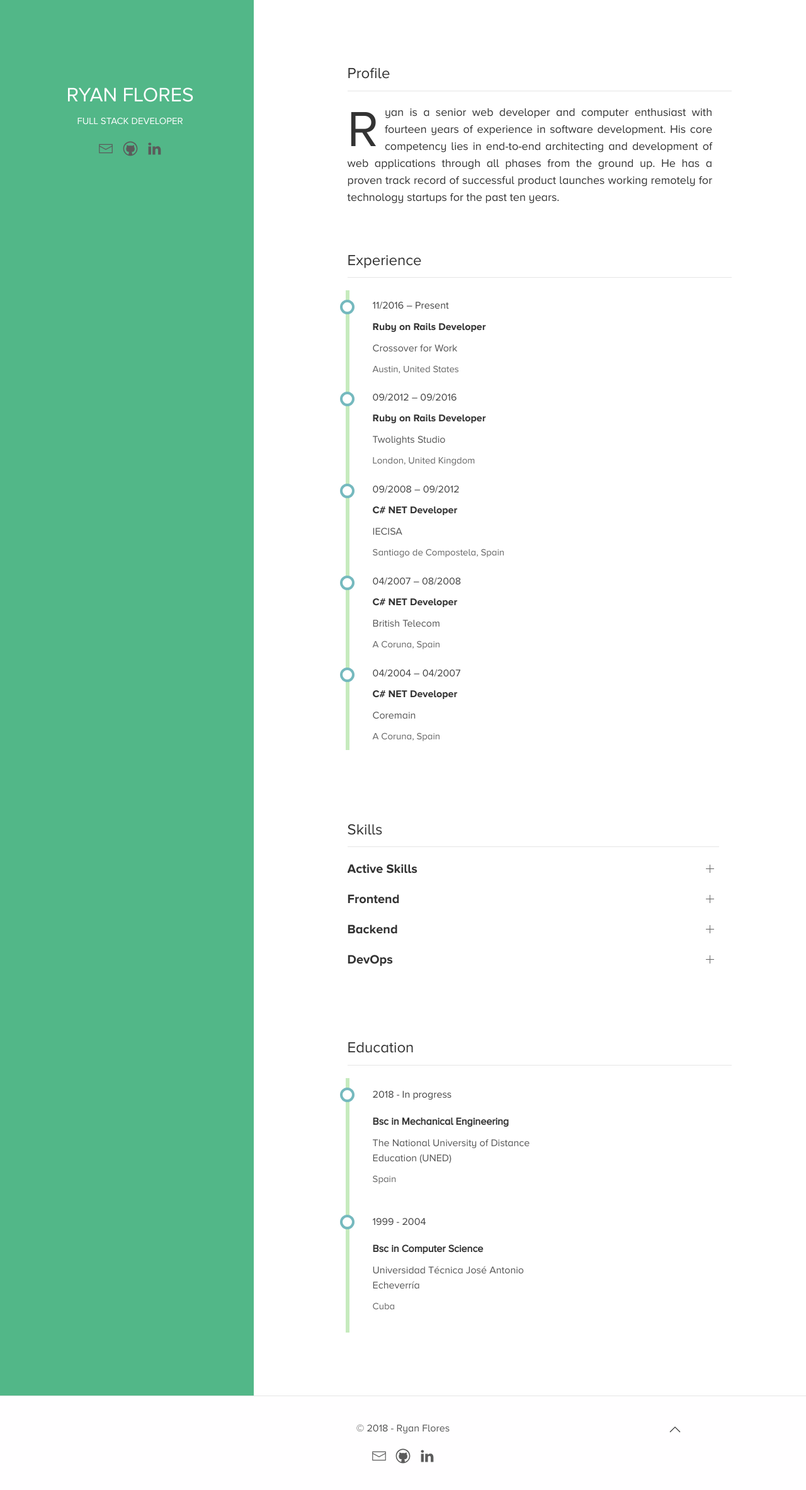
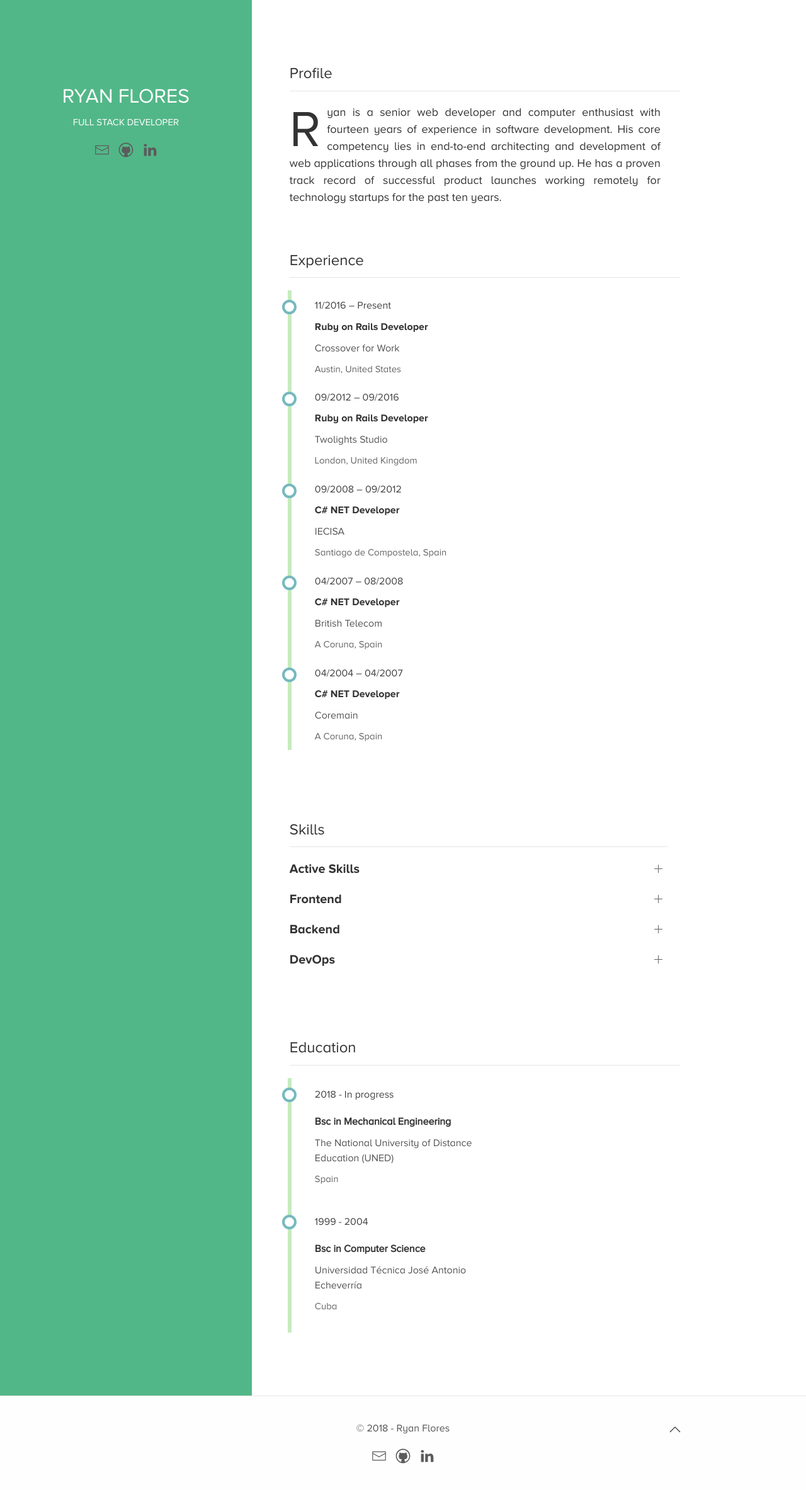
Before and after one commit to refactor8/refactor8.github.io, a Jekyll site: the page built from index.html, in a window 1280 px wide. Shown: the whole page at 63% size. Built offline with Jekyll 4.4.1, drawn with Linux system fonts in a browser that asks for light colours.

Commit message:
Fix margin

```diff
--- a/_layouts/default.html
+++ b/_layouts/default.html
@@ -12,13 +12,13 @@
     <script src="/assets/js/uikit-icons.min.js"></script>
   </head>
   <body>
-    <article class="uk-margin-small-left uk-margin-small-right">
+    <article>
       <div class="uk-container uk-container-large">
         <div uk-grid>
           <div class="uk-width-1-3@m sidebar">
             {% include sidebar.html %}
           </div>
-          <div class="uk-width-1-2@m uk-margin-top uk-align-center content">
+          <div class="uk-width-1-2@m uk-margin-top uk-align-center content uk-margin-left uk-margin-right">
             {% include profile.html %}
             {% include experience.html %}
             {% include skills.html %}
--- a/assets/css/style.css
+++ b/assets/css/style.css
@@ -23,6 +23,7 @@ html, body {
 
 article {
   flex: 1;
+  margin: 0 !important;
 }
 
 content {
```
